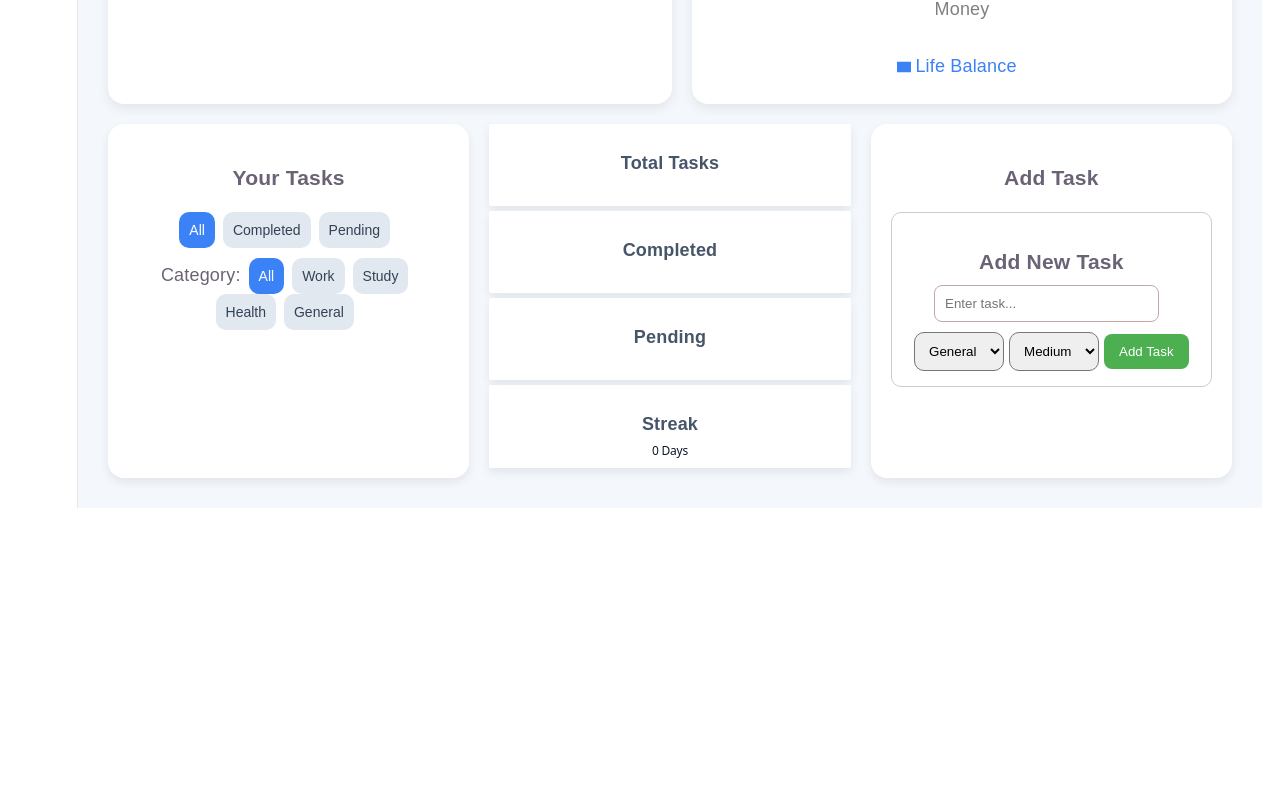
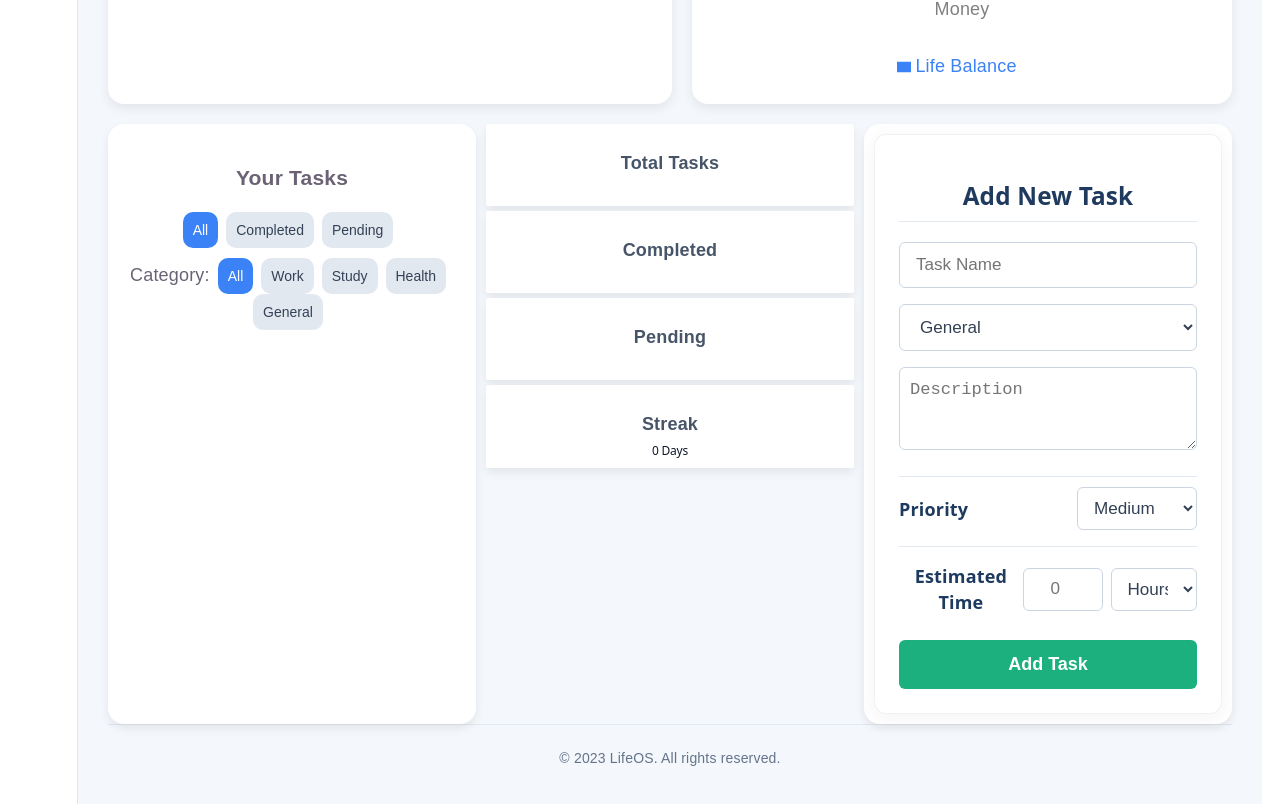
Before and after one commit to Rudra137/productivity-os, a React (Vite) app in the folder lifeos-dashboard/: page / in a window 1280 px wide. Shown: the part 700-1504 px from the top of the page. Before the commit the page ends 1208 px from the top, so only its background shows below. Built offline with nearby package versions, Linux system fonts and the light colour scheme.

Commit message:
Optimised the task adding card

```diff
--- a/lifeos-dashboard/src/App.jsx
+++ b/lifeos-dashboard/src/App.jsx
@@ -1,13 +1,6 @@
-import { useState } from "react";
-import { useEffect } from "react";
-import {
-  DragDropContext,
-  Droppable,
-  Draggable
-} from "@hello-pangea/dnd";
+import { useState, useEffect } from "react";
+import { DragDropContext, Droppable, Draggable } from "@hello-pangea/dnd";
 import { AreaChart, Area, XAxis, YAxis, CartesianGrid, Tooltip, Legend, RadarChart, PolarGrid, PolarAngleAxis, PolarRadiusAxis, Radar } from "recharts";
-//import ProgressBar from "./Components/ProgressBar";
-//import StatsCard from "./Components/StatsCard";
 import TaskFilters from "./Components/TaskSection/TaskFilters";
 import TaskInput from "./Components/TaskSection/TaskInput";
 import WeeklyChart from "./Components/WeeklyChart";
@@ -17,54 +10,43 @@ import TaskItem from "./Components/TaskSection/TaskItems";
 import StatsCard from "./Components/Dashboard/StatsCard";
 import StatsSection from "./Components/Dashboard/StatsSection";
 import DashboardHeader from "./Components/Dashboard/DashboardHeader";
+import DashboardFooter from "./Components/Dashboard/DashboardFooter";
 
-
-
-//Functional component for the main app and UseStates.
 function App() {
-//STATE VARIABLES
-  const [task, setTask] = useState("");
+  // STATE VARIABLES
   const [editId, setEditId] = useState(null);
   const [editText, setEditText] = useState("");
-  const [category, setCategory] = useState("General");
-  const [priority, setPriority] = useState("Medium");
   const [filter, setFilter] = useState("All");
   const [darkMode, setDarkMode] = useState(false);
   const [categoryFilter, setCategoryFilter] = useState("All");
-  const [tasks, setTasks] = useState(() => {
-  const saved = localStorage.getItem("tasks");
-  return saved ? JSON.parse(saved) : [];
-});
+  const [tasks, setTasks] = useState([]);
+
   const [streak, setStreak] = useState(() => {
     const saved = localStorage.getItem("streak");
     return saved ? JSON.parse(saved) : 0;
   });
 
+
   const [lastCheckedDate, setLastCheckedDate] = useState(() => {
     return localStorage.getItem("lastCheckedDate") || null;
   });
 
-
-// Helper functions to assign scores based on priority transferred to chartHelpers.js and imported here
-
-//DERIVED DATA
-
-// 📅 Today
+  // DERIVED DATA
   const today = new Date().toLocaleDateString();
 
-// 📊 Today's tasks
+  // Today's tasks
   const todaysTasks = tasks.filter(t => t.date === today);
 
-// 🎯 Filtered tasks
+  // Filtered tasks
   const filteredTasks = todaysTasks.filter((task) => {
     if (filter === "Completed" && !task.completed) return false;
     if (filter === "Pending" && task.completed) return false;
     if (categoryFilter !== "All" && task.category !== categoryFilter) return false;
     return true;
   });
+
   const chartData = getWeeklyChartData(tasks);
   const radarData = getLifeRadarData(tasks);
-
 
   // Calculate today's stats
   const total = todaysTasks.length;
@@ -75,50 +57,61 @@ const percent = total === 0 ? 0 : Math.round((completed / total) * 100);
   const totalTasks = tasks.length;
   const completedTasks = tasks.filter(t => t.completed).length;
   const pendingTasks = totalTasks - completedTasks;
+
   const weeklyData = {
     Work: tasks.filter(t => t.category === "Work" && t.completed).length,
     Health: tasks.filter(t => t.category === "Health" && t.completed).length,
     Study: tasks.filter(t => t.category === "Study" && t.completed).length
   };
+
+  // Calculate total allocated workload time for today's tasks
+  const totalMinutesAllocated = todaysTasks.reduce((sum, t) => sum + (t.durationMinutes || 0), 0);
+
+  // Calculate total time spent on completed tasks
+  const totalMinutesCompleted = todaysTasks
+    .filter(t => t.completed)
+    .reduce((sum, t) => sum + (t.durationMinutes || 0), 0);
+
+  // Formatting utility function to keep the stats card readable (e.g., "135 mins" -> "2h 15m")
+  const formatTime = (totalMins) => {
+    if (totalMins < 60) return `${totalMins}m`;
+    const hrs = Math.floor(totalMins / 60);
+    const mins = totalMins % 60;
+    return mins > 0 ? `${hrs}h ${mins}m` : `${hrs}h`;
+  };
+
   const maxValue = Math.max(...Object.values(weeklyData), 1);
   const todayScore = todaysTasks
     .filter(t => t.completed)
     .reduce((sum, t) => sum + getTaskScore(t), 0);
 
+  // FUNCTIONS
 
+  // Cleaned and properly enclosed function for adding a new task
+const addTask = (newTaskData) => {
+    const finalTask = {
+      id: Date.now(),
+      title: newTaskData.taskName,
+      text: newTaskData.taskName,
+      category: newTaskData.category,
+      priority: newTaskData.priority,
+      description: newTaskData.description,
+      durationMinutes: newTaskData.durationMinutes, // Stored beautifully as a clean integer number
+      date: new Date().toLocaleDateString(),
+      completed: false
+    };
 
-//FUNCTIONS
-  //function to handle adding a new task to the list
-  const addTask = () => {
-  if (task.trim() === "") return;
-
-  setTasks((prev) => [
-    ...prev,
-    {
-      id: Date.now(),
-      text: task,
-      completed: false,
-      category: category,
-      priority: priority,
-      date: new Date().toLocaleDateString()
-    }
-  ]);
-
-  setTask("");
+    setTasks((prev) => [...prev, finalTask]);
   };
 
   const handleDelete = (id) => {
-  setTasks((prev) =>
-    prev.filter((task) => task.id !== id)
-  );
+    setTasks((prev) => prev.filter((task) => task.id !== id));
   };
 
   const handleEdit = (id, newText) => {
     setTasks((prev) =>
       prev.map((task) =>
-      task.id === id
-        ? { ...task, text: newText }
-        : task
+        task.id === id ? { ...task, text: newText } : task
       )
     );
   };
@@ -126,9 +119,7 @@ const handleEdit = (id, newText) => {
   const toggleComplete = (id) => {
     setTasks((prev) =>
       prev.map((task) =>
-      task.id === id
-        ? { ...task, completed: !task.completed }
-        : task
+        task.id === id ? { ...task, completed: !task.completed } : task
       )
     );
   };
@@ -137,24 +128,13 @@ const handleDragEnd = (result) => {
     if (!result.destination) return;
 
     const items = Array.from(filteredTasks);
-
-  const [movedItem] = items.splice(
-    result.source.index,
-    1
-  );
-
-  items.splice(
-    result.destination.index,
-    0,
-    movedItem
-  );
+    const [movedItem] = items.splice(result.source.index, 1);
+    items.splice(result.destination.index, 0, movedItem);
 
     setTasks(items);
   };
 
-
-// 🧠 EFFECTS
-  // Functions for handling task input and list management
+  // EFFECTS
   useEffect(() => {
     console.log("Saving to localStorage:", tasks);
     localStorage.setItem("tasks", JSON.stringify(tasks));
@@ -171,10 +151,9 @@ useEffect(() => {
   }, [lastCheckedDate]);
 
   useEffect(() => {
-  const today = new Date().toLocaleDateString();
+    const todayStr = new Date().toLocaleDateString();
 
-  // Prevent multiple updates in same day
-  if (lastCheckedDate === today) return;
+    if (lastCheckedDate === todayStr) return;
 
     if (total > 0) {
       if (percent >= 70) {
@@ -182,24 +161,11 @@ useEffect(() => {
       } else {
         setStreak(0);
       }
+      setLastCheckedDate(todayStr);
+    }
+  }, [tasks]);
 
-    setLastCheckedDate(today);
-
-  }
-}, [tasks]); // runs when tasks update
-
-
-
-
-console.log("TASKS:", tasks);
-
-
-  // Render the dashboard UI
   return (
-    // Main container with padding and centered content
-
-
-
     <div
       style={{
         transition: "all 0.3s ease",
@@ -227,6 +193,7 @@ console.log("TASKS:", tasks);
       >
         LifeOS Dashboard
       </h1>
+
       <button
         onClick={() => setDarkMode(!darkMode)}
         style={{
@@ -243,9 +210,7 @@ console.log("TASKS:", tasks);
         {darkMode ? "☀️ Light Mode" : "🌙 Dark Mode"}
       </button>
 
-
-{/* 🟦 UPPER DASHBOARD SECTION */}
-{/* 🟦 WEEKLY TREND SECTION */}
+      {/* UPPER DASHBOARD SECTION */}
       <div
         style={{
           display: "grid",
@@ -254,28 +219,19 @@ console.log("TASKS:", tasks);
           marginBottom: "20px"
         }}
       >
-  <WeeklyChart
-    chartData={chartData}
-    darkMode={darkMode}
-  />
-
-  <RadarChartBox
-    radarData={radarData}
-    darkMode={darkMode}
-  />
+        <WeeklyChart chartData={chartData} darkMode={darkMode} />
+        <RadarChartBox radarData={radarData} darkMode={darkMode} />
       </div>
-
 
       {/* LOWER DASHBOARD SECTION */}
       <div
         style={{
           display: "grid",
           gridTemplateColumns: "1fr 1fr 1fr",
-    gap: "20px",
-    marginTop: "20px"
+          gap: "10px",
+          marginTop: "10px"
         }}
       >
-
         {/* TASK LIST CARD */}
         <div
           style={{
@@ -300,10 +256,7 @@ console.log("TASKS:", tasks);
                 <ul
                   {...provided.droppableProps}
                   ref={provided.innerRef}
-            style={{
-              listStyle: "none",
-              padding: 0
-            }}
+                  style={{ listStyle: "none", padding: 0 }}
                 >
                   {filteredTasks.map((task, index) => (
                     <Draggable
@@ -327,7 +280,6 @@ console.log("TASKS:", tasks);
                       )}
                     </Draggable>
                   ))}
-
                   {provided.placeholder}
                 </ul>
               )}
@@ -343,38 +295,29 @@ console.log("TASKS:", tasks);
             pending={pendingTasks}
             streak={streak}
             darkMode={darkMode}
+            totalTimeAllocated={formatTime(totalMinutesAllocated)} // e.g., Passed down as "3h 30m"
+            totalTimeSpent={formatTime(totalMinutesCompleted)}     // e.g., Passed down as "45m"
           />
         </div>
 
-  {/* ADD TASK CARD */}
+        {/* ADD TASK CARD CONTAINER */}
         <div
           style={{
-      padding: "20px",
+            padding: "10px",
             borderRadius: "16px",
             background: darkMode ? "#1e293b" : "#ffffff",
             boxShadow: "0 4px 10px rgba(0,0,0,0.08)"
           }}
         >
-    <h3>Add Task</h3>
-
-    <TaskInput
-      task={task}
-      setTask={setTask}
-      category={category}
-      setCategory={setCategory}
-      priority={priority}
-      setPriority={setPriority}
-      addTask={addTask}
-    />
+          <TaskInput addTask={addTask} />
+        </div>
       </div>
 
-
+      <div>
+        <DashboardFooter darkMode={darkMode} />
       </div>
     </div>
   );
 }
 
-
-
-
 export default App;
--- /dev/null
+++ b/lifeos-dashboard/src/Components/Dashboard/DashboardFooter.jsx
@@ -0,0 +1,17 @@
+function DashboardFooter(darkMode) {
+  return (
+    <footer darkMode={darkMode}
+      style={{
+        padding: "20px",
+        textAlign: "center",
+        color: "#64748b",
+        fontSize: "14px",
+        borderTop: "1px solid #e2e8f0"
+      }}
+    >
+      <p>© 2023 LifeOS. All rights reserved.</p>
+    </footer>
+  );
+}
+
+export default DashboardFooter;
--- a/lifeos-dashboard/src/Components/TaskSection/TaskInput.jsx
+++ b/lifeos-dashboard/src/Components/TaskSection/TaskInput.jsx
@@ -1,46 +1,109 @@
-function TaskInput({
-  task,
-  setTask,
-  category,
-  setCategory,
-  priority,
-  setPriority,
-  addTask
-}) {
+import React, { useState } from "react";
+
+function TaskInput({ addTask }) {
+  const [taskData, setTaskData] = useState({
+    taskName: "",
+    category: "General",
+    priority: "Medium",
+    description: "",
+    timeValue: "", // The number input field
+    timeUnit: "hours" // Default to hours
+  });
+
+  const handleChange = (e) => {
+    const { name, value } = e.target;
+    setTaskData((prev) => ({
+      ...prev,
+      [name]: value
+    }));
+  };
+
+  const handleFormSubmit = (e) => {
+    e.preventDefault();
+    if (!taskData.taskName.trim()) return;
+
+    // Convert everything to single base unit (minutes) for simple arithmetic tracking
+    const rawTime = parseFloat(taskData.timeValue) || 0;
+    const totalMinutes = taskData.timeUnit === "hours" ? rawTime * 60 : rawTime;
+
+    addTask({
+      ...taskData,
+      durationMinutes: totalMinutes // Pass calculated minutes up to App.jsx
+    });
+
+    setTaskData({
+      taskName: "",
+      category: "General",
+      priority: "Medium",
+      description: "",
+      timeValue: "",
+      timeUnit: "hours"
+    });
+  };
+
   return (
     <div style={{
+      backgroundColor: "#ffffff",
+      borderRadius: "12px",
+      boxShadow: "0 4px 20px rgba(0, 0, 0, 0.05)",
+      width: "100%",
+      maxWidth: "420px",
+      padding: "24px",
+      border: "1px solid #eef2f6",
+      boxSizing: "border-box",
+      fontFamily: "system-ui, -apple-system, sans-serif"
+    }}>
+      <h3 style={{
+        color: "#1e3a5f",
+        fontSize: "1.35rem",
+        fontWeight: "700",
         marginBottom: "20px",
-      padding: "15px",
-      border: "1px solid #ccc",
-      borderRadius: "10px"
+        paddingBottom: "12px",
+        borderBottom: "1px solid #e2e8f0"
       }}>
-      <h3 style={{ marginBottom: "10px" }}>Add New Task</h3>
+        Add New Task
+      </h3>
 
+      <form onSubmit={handleFormSubmit} style={{ display: "flex", flexDirection: "column", gap: "16px" }}>
+
+        {/* TASK NAME */}
+        <div>
           <input
             type="text"
-        placeholder="Enter task..."
-        value={task}
-        onChange={(e) => setTask(e.target.value)}
+            name="taskName"
+            placeholder="Task Name"
+            value={taskData.taskName}
+            onChange={handleChange}
+            required
             style={{
-          padding: "10px",
-          width: "70%",
-          marginRight: "10px",
-          borderRadius: "8px",
-          border: "1px solid #c5a6a6"
+              width: "100%",
+              padding: "12px 16px",
+              border: "1px solid #cbd5e1",
+              borderRadius: "6px",
+              fontSize: "0.95rem",
+              color: "#334155",
+              boxSizing: "border-box",
+              outline: "none"
             }}
           />
+        </div>
 
-      <div
-      >
         {/* CATEGORY */}
+        <div>
           <select
-          value={category}
-          onChange={(e) => setCategory(e.target.value)}
+            name="category"
+            value={taskData.category}
+            onChange={handleChange}
             style={{
-            marginRight: "5px",
-            marginTop: "10px",
-            padding: "10px",
-            borderRadius: "10px"
+              width: "100%",
+              padding: "12px 16px",
+              border: "1px solid #cbd5e1",
+              borderRadius: "6px",
+              fontSize: "0.95rem",
+              color: "#334155",
+              backgroundColor: "#ffffff",
+              boxSizing: "border-box",
+              outline: "none"
             }}
           >
             <option>General</option>
@@ -48,37 +111,135 @@ function TaskInput({
             <option>Study</option>
             <option>Health</option>
           </select>
+        </div>
 
-        {/* PRIORITY */}
+        {/* DESCRIPTION */}
+        <div>
+          <textarea
+            name="description"
+            placeholder="Description"
+            value={taskData.description}
+            onChange={handleChange}
+            rows="3"
+            style={{
+              width: "100%",
+              padding: "12px 10px",
+              border: "1px solid #cbd5e1",
+              borderRadius: "6px",
+              fontSize: "0.95rem",
+              color: "#334155",
+              boxSizing: "border-box",
+              outline: "none",
+              resize: "vertical"
+            }}
+          />
+        </div>
+
+        {/* PRIORITY BOTTOM ROW */}
+        <div style={{
+          display: "flex",
+          justifyContent: "space-between",
+          alignItems: "center",
+          borderTop: "1px solid #e2e8f0",
+          paddingTop: "10px",
+          marginTop: "4px"
+        }}>
+          <span style={{ color: "#1e3a5f", fontWeight: "600", fontSize: "1rem" }}>
+            Priority
+          </span>
           <select
-          value={priority}
-          onChange={(e) => setPriority(e.target.value)}
+            name="priority"
+            value={taskData.priority}
+            onChange={handleChange}
             style={{
-            marginRight: "5px",
-            marginTop: "10px",
-            padding: "10px",
-            borderRadius: "10px"
+              width: "120px",
+              padding: "10px 12px",
+              border: "1px solid #cbd5e1",
+              borderRadius: "6px",
+              fontSize: "0.95rem",
+              color: "#334155",
+              backgroundColor: "#ffffff",
+              outline: "none"
             }}
           >
             <option>Low</option>
             <option>Medium</option>
             <option>High</option>
           </select>
+        </div>
+
+        {/* TIME ESTIMATE MIXED SPLIT ROW */}
+        <div style={{
+          display: "flex",
+          justifyContent: "space-between",
+          alignItems: "center",
+          borderTop: "1px solid #e2e8f0",
+          paddingTop: "16px"
+        }}>
+          <span style={{ color: "#1e3a5f", fontWeight: "600", fontSize: "1rem" }}>
+             Estimated Time
+          </span>
+          <div style={{ display: "flex", gap: "8px", width: "200px" }}>
+            <input
+              type="number"
+              name="timeValue"
+              placeholder="0"
+              min="0"
+              step="any"
+              value={taskData.timeValue}
+              onChange={handleChange}
+              required
+              style={{
+                width: "40%",
+                padding: "10px 12px",
+                border: "1px solid #cbd5e1",
+                borderRadius: "6px",
+                fontSize: "0.95rem",
+                color: "#334155",
+                outline: "none",
+                textAlign: "center"
+              }}
+            />
+            <select
+              name="timeUnit"
+              value={taskData.timeUnit}
+              onChange={handleChange}
+              style={{
+                width: "60%",
+                padding: "10px 12px",
+                border: "1px solid #cbd5e1",
+                borderRadius: "6px",
+                fontSize: "0.95rem",
+                color: "#334155",
+                backgroundColor: "#ffffff",
+                outline: "none"
+              }}
+            >
+              <option value="minutes">Mins</option>
+              <option value="hours">Hours</option>
+            </select>
+          </div>
+        </div>
 
         {/* BUTTON */}
         <button
-          onClick={addTask}
+          type="submit"
           style={{
-            padding: "10px 15px",
-            borderRadius: "8px",
+            backgroundColor: "#1cb07e",
+            color: "#ffffff",
             border: "none",
-            background: "#4CAF50",
-            color: "white"
+            borderRadius: "6px",
+            padding: "14px",
+            fontSize: "1rem",
+            fontWeight: "600",
+            cursor: "pointer",
+            marginTop: "8px",
+            width: "100%"
           }}
         >
           Add Task
         </button>
-      </div>
+      </form>
     </div>
   );
 }
```
Lines whose indentation alone changed are shown as unchanged.
